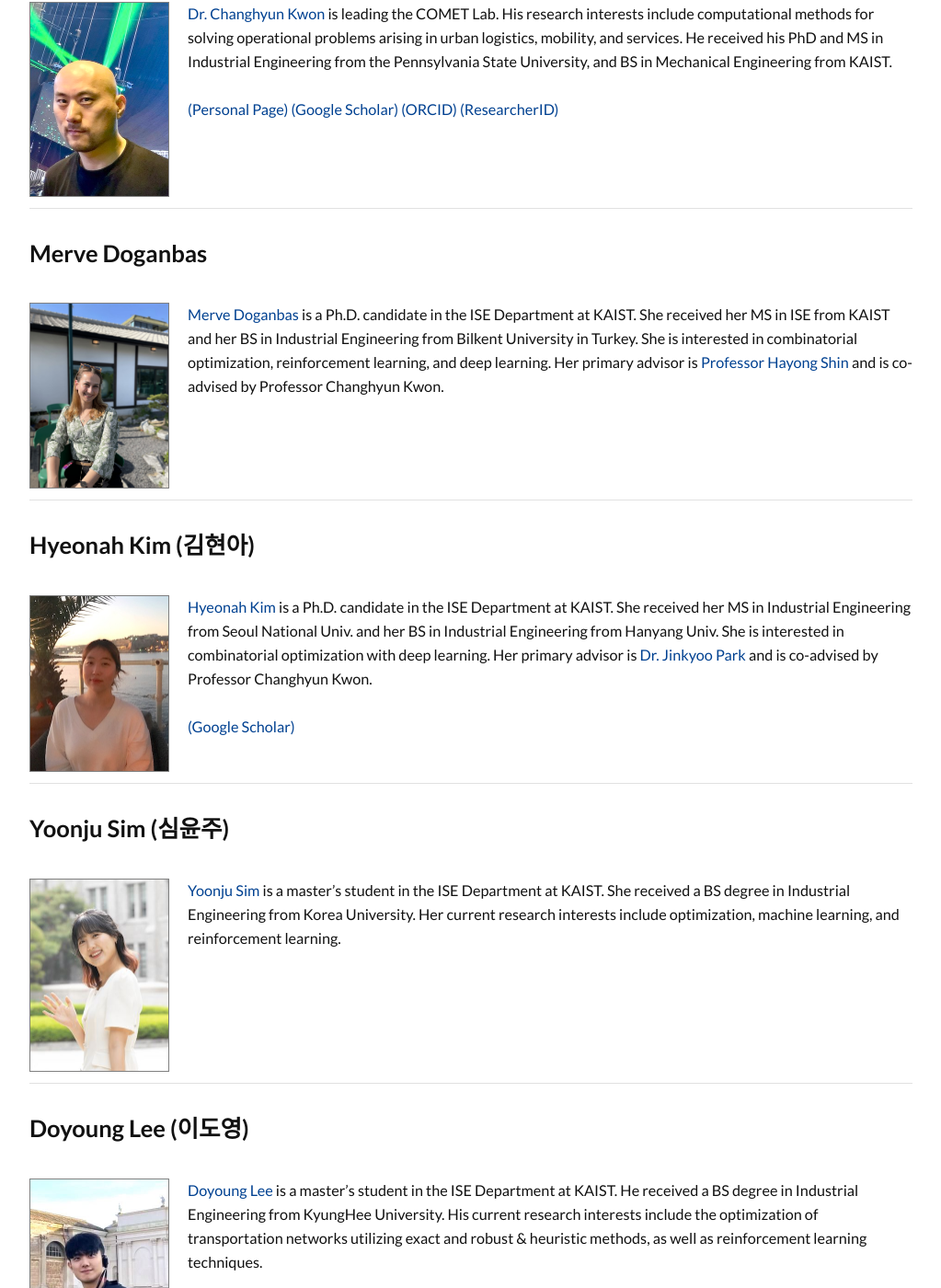
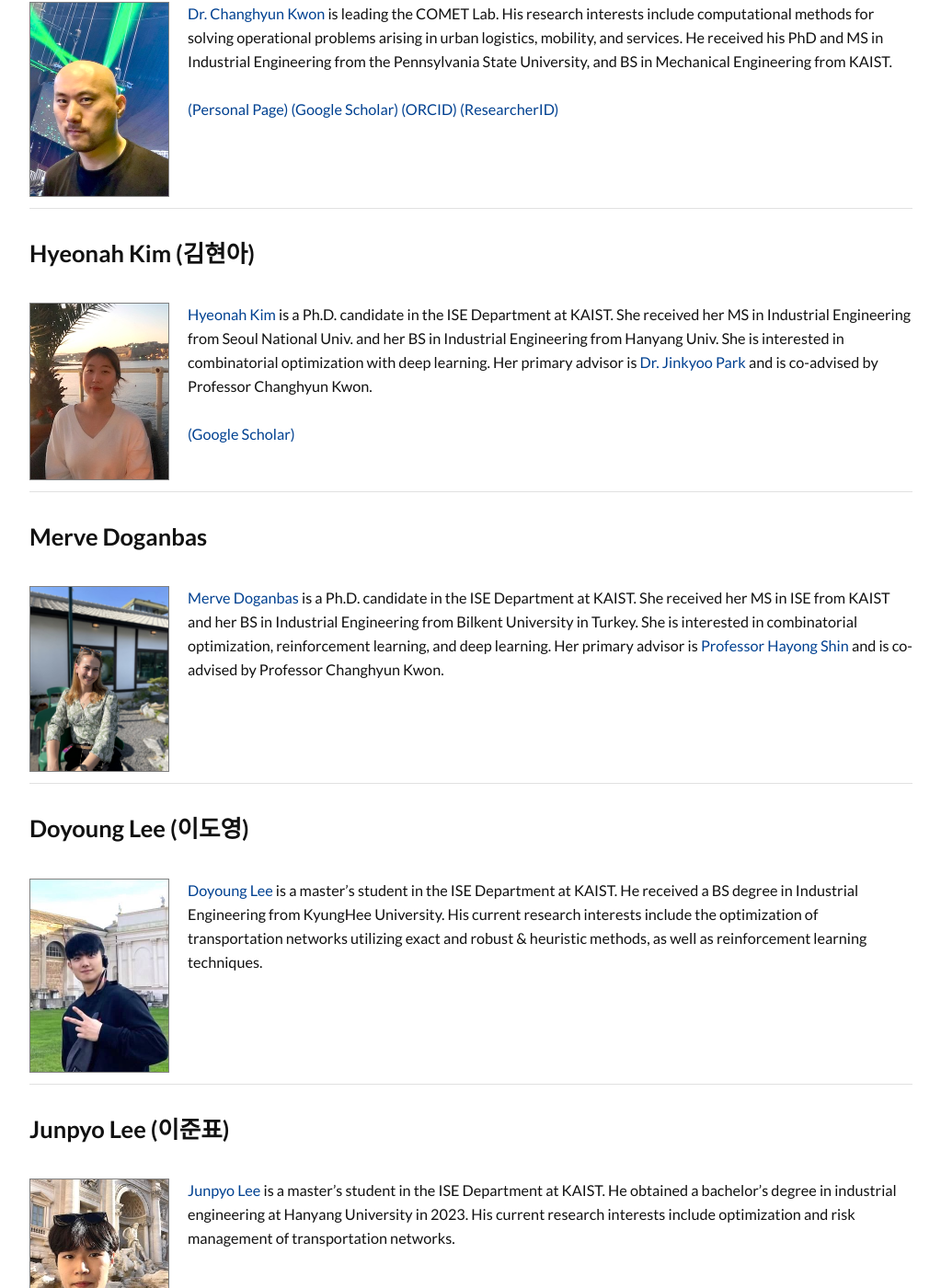
Before and after one commit to kaist-comet/kaist-comet.github.io, a Jekyll site: the page built from people/people.md, in a window 1280 px wide and 1400 px high, scrolled down 953 px. Shown: the whole window at 92% size, without its empty margins (128-1151 px from the left). Built offline with Jekyll 4.4.1, drawn with Linux system fonts in a browser that asks for light colours; some web fonts are replaced; comment, search, counter and statistics services are not loaded; some of the changed text lies outside the part shown.

Commit message:
Update people.md

```diff
--- a/people/people.md
+++ b/people/people.md
@@ -24,31 +24,25 @@
 
 | <img src="/people/images/kwon3.jpg" class="profile" /> [Dr. Changhyun Kwon](https://www.linkedin.com/in/chkwon) is leading the COMET Lab. His research interests include computational methods for solving operational problems arising in urban logistics, mobility, and services. He received his PhD and MS in Industrial Engineering from the Pennsylvania State University, and BS in Mechanical Engineering from KAIST. <br><br> [(Personal Page)](https://www.chkwon.net) [(Google Scholar)](http://scholar.google.com/citations?hl=en&amp;user=HFiBSkgAAAAJ&amp;view_op=list_works&amp;sortby=pubdate) [(ORCID)](https://orcid.org/0000-0001-8455-6396) [(ResearcherID)](https://publons.com/researcher/AAP-9677-2020/) |
 
+### Hyeonah Kim (김현아)
+
+| <img src="/people/images/hyeonah_kim.jpg" class="profile" /> [Hyeonah Kim](https://www.linkedin.com/in/hyeonah-kimm/) is a Ph.D. candidate in the ISE Department at KAIST. She received her MS in Industrial Engineering from Seoul National Univ. and her BS in Industrial Engineering from Hanyang Univ. She is interested in combinatorial optimization with deep learning. Her primary advisor is [Dr. Jinkyoo Park](http://silab.kaist.ac.kr/our-team/) and is co-advised by Professor Changhyun Kwon. <br><br> [(Google Scholar)](https://scholar.google.com/citations?user=TYYYjckAAAAJ&hl=en)|
 
 ### Merve Doganbas
 
 | <img src="/people/images/merve.jpg" class="profile" /> [Merve Doganbas](https://www.linkedin.com/in/mervedoganbas/) is a Ph.D. candidate in the ISE Department at KAIST. She received her MS in ISE from KAIST and her BS in Industrial Engineering from Bilkent University in Turkey. She is interested in combinatorial optimization, reinforcement learning, and deep learning. Her primary advisor is [Professor Hayong Shin](http://sal.kaist.ac.kr/?page_id=19) and is co-advised by Professor Changhyun Kwon. |
 
-
-### Hyeonah Kim (김현아)
-
-| <img src="/people/images/hyeonah_kim.jpg" class="profile" /> [Hyeonah Kim](https://www.linkedin.com/in/hyeonah-kimm/) is a Ph.D. candidate in the ISE Department at KAIST. She received her MS in Industrial Engineering from Seoul National Univ. and her BS in Industrial Engineering from Hanyang Univ. She is interested in combinatorial optimization with deep learning. Her primary advisor is [Dr. Jinkyoo Park](http://silab.kaist.ac.kr/our-team/) and is co-advised by Professor Changhyun Kwon. <br><br> [(Google Scholar)](https://scholar.google.com/citations?user=TYYYjckAAAAJ&hl=en)|
-
-
-### Yoonju Sim (심윤주)
-
-| <img src="/people/images/yoonju_sim.jpg" class="profile" /> [Yoonju Sim](https://www.linkedin.com/in/yoonju-sim/) is a master's student in the ISE Department at KAIST. She received a BS degree in Industrial Engineering from Korea University. Her current research interests include optimization, machine learning, and reinforcement learning. |
-
-
 ### Doyoung Lee (이도영)
 
 | <img src="/people/images/doyoung_lee.jpg" class="profile" />  [Doyoung Lee](https://www.linkedin.com/in/doyoung-lee-a915b01a4/) is a master's student in the ISE Department at KAIST. He received a BS degree in Industrial Engineering from KyungHee University. His current research interests include the optimization of transportation networks utilizing exact and robust & heuristic methods, as well as reinforcement learning techniques. |
-
 
 ### Junpyo Lee (이준표)
 
 | <img src="/people/images/junpyo_lee.jpg" class="profile" /> [Junpyo Lee](https://www.linkedin.com/in/junpyo-lee-007984286/) is a master's student in the ISE Department at KAIST. He obtained a bachelor's degree in industrial engineering at Hanyang University in 2023. His current research interests include optimization and risk management of transportation networks. |
 
+### Yoonju Sim (심윤주)
+
+| <img src="/people/images/yoonju_sim.jpg" class="profile" /> [Yoonju Sim](https://www.linkedin.com/in/yoonju-sim/) is a master's student in the ISE Department at KAIST. She received a BS degree in Industrial Engineering from Korea University. Her current research interests include optimization, machine learning, and reinforcement learning. |
 
 ### Sasan Mahmoudi
 
```
